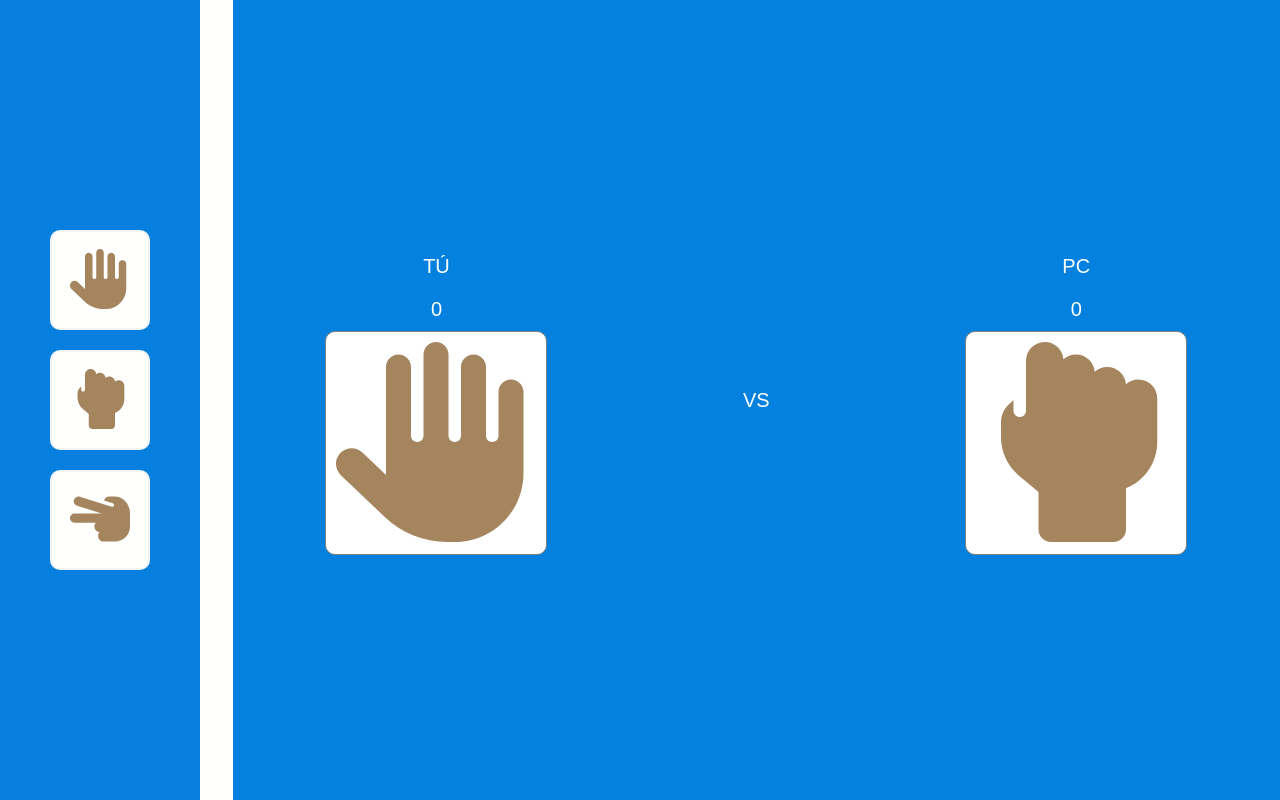
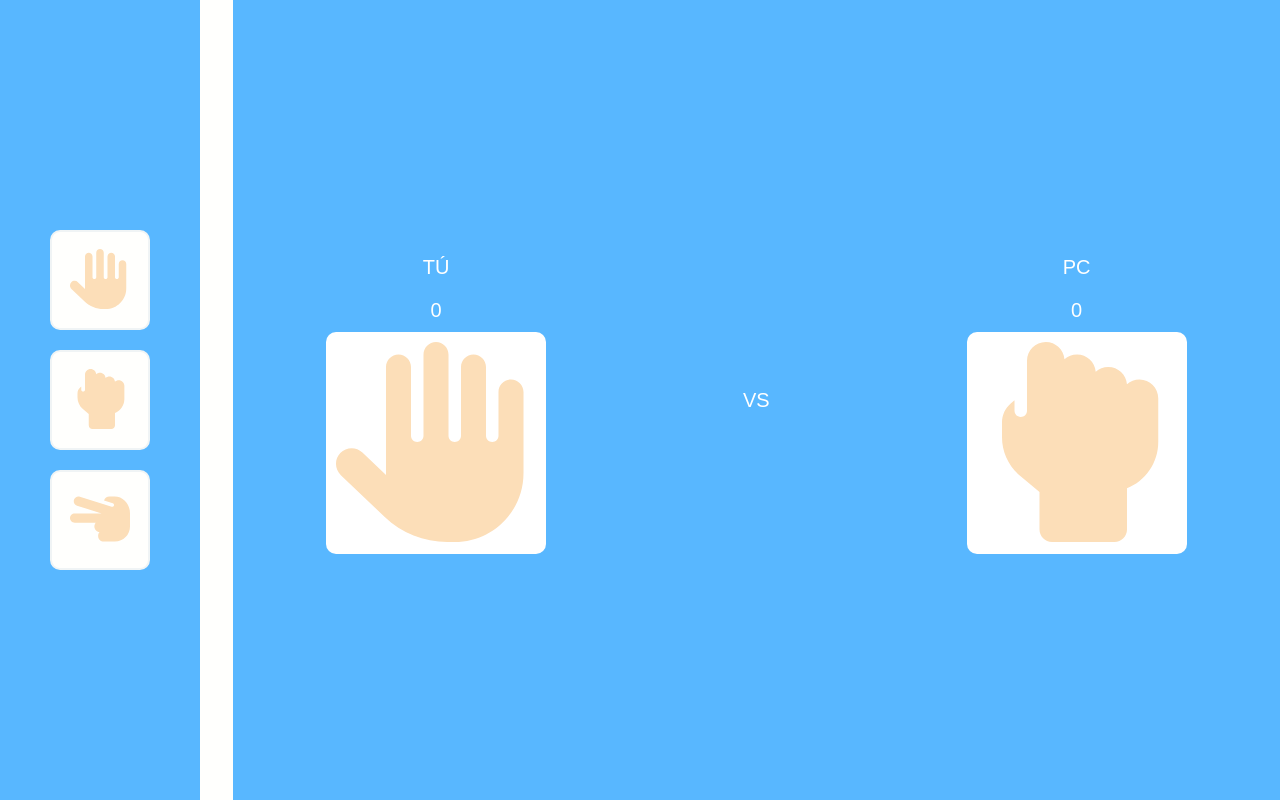
Before and after one commit to Mayra234/rock-paper-scissors-react, a React app: page / in a window 1280 px wide. Built offline with nearby package versions, Linux system fonts and the light colour scheme.

Commit message:
Arreglo de los estilos css

```diff
--- a/src/components/Board/index.css
+++ b/src/components/Board/index.css
@@ -2,7 +2,7 @@
   position: relative;
   height: 100%;
   width: 100%;
-  background: #0481de;
+  background: #58b7ff;
   display: flex;
   justify-content: space-around;
   align-items: center;
--- a/src/components/ButtonIcon/index.css
+++ b/src/components/ButtonIcon/index.css
@@ -16,11 +16,11 @@
 }
 
 .button-icon:hover .icon {
-  color: #fcdeb8;
+  color: #a5855e;
 }
 
 .icon {
-  color: #a5855e;
+  color: #fcdeb8;
   width: 60px;
   height: 60px;
 }
--- a/src/components/Card/index.css
+++ b/src/components/Card/index.css
@@ -5,7 +5,6 @@
   min-width: 200px;
   min-height: 200px;
   background: #fff;
-  border: 1px solid gray;
   border-radius: 10px;
 }
 
--- a/src/components/Sidebar/index.css
+++ b/src/components/Sidebar/index.css
@@ -2,7 +2,7 @@
   height: 100%;
   width: 100%;
   max-width: 200px;
-  background: #0580de;
+  background: #58b7ff;
   display: flex;
   flex-direction: column;
   justify-content: center;
--- a/src/index.html
+++ b/src/index.html
@@ -4,7 +4,7 @@
     <meta charset="UTF-8" />
     <meta http-equiv="X-UA-Compatible" content="IE=edge" />
     <meta name="viewport" content="width=device-width, initial-scale=1.0" />
-    <title>My Portfolio React</title>
+    <title>Piedra, papel o tijera-React</title>
   </head>
   <body>
     <div id="root"></div>
```
